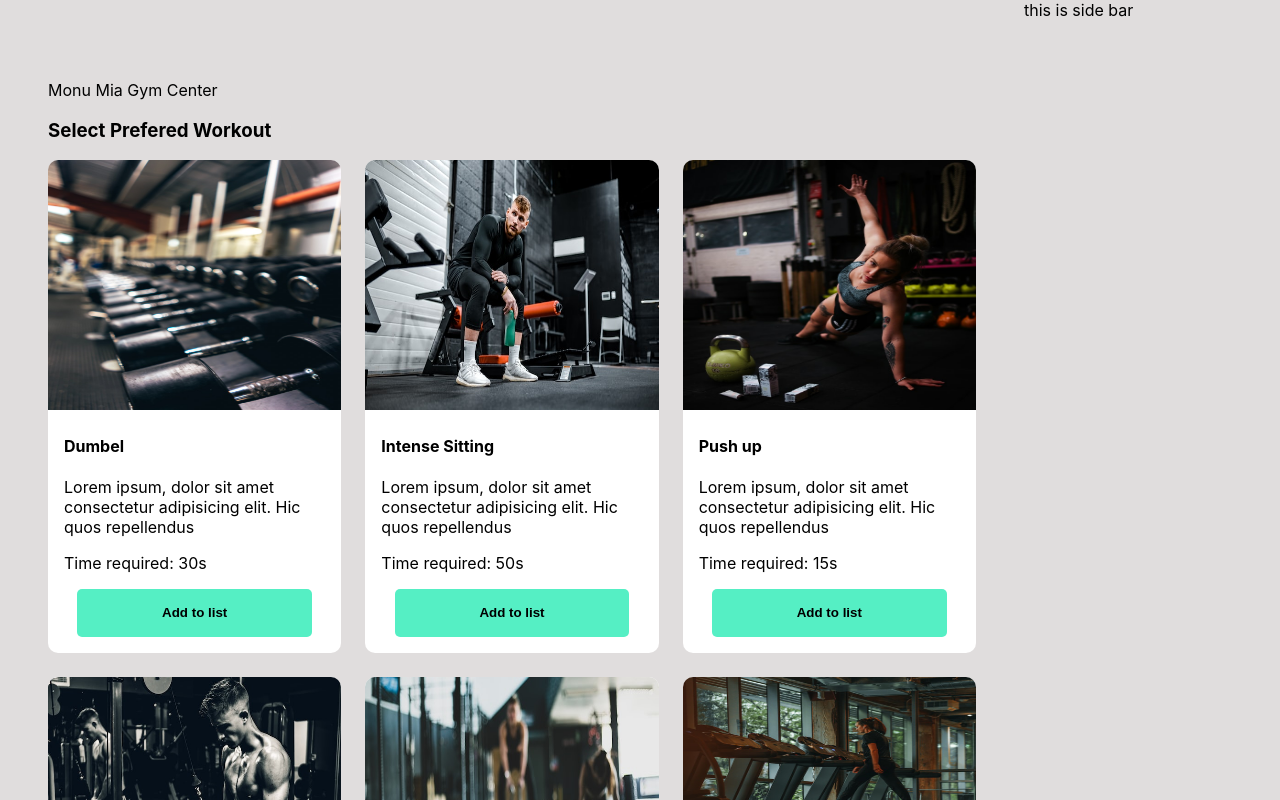
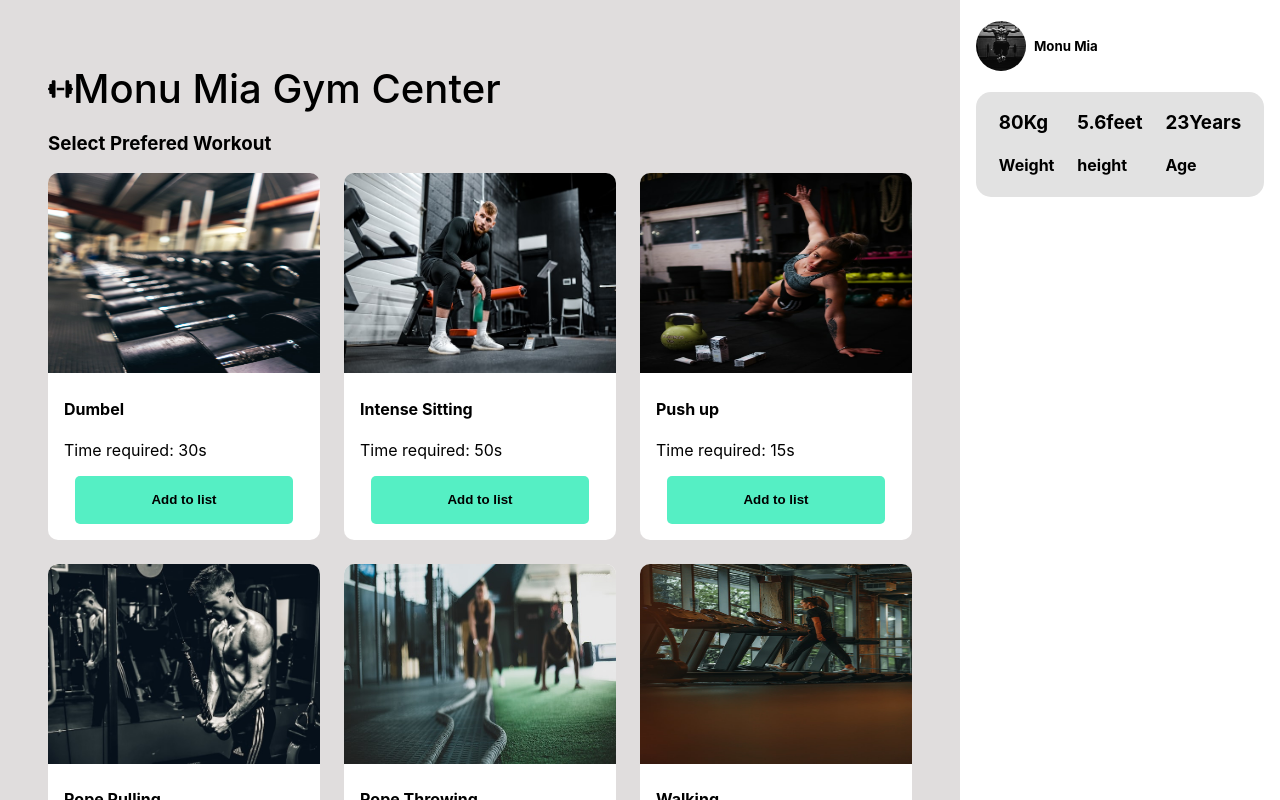
Before and after one commit to safwanbin2/monu-mia-gym-client, a React (Create React App) app: page / in a window 1280 px wide. Shown: the top 800 px of the page. Built offline with nearby package versions, Linux system fonts and the light colour scheme.

Commit message:
added side bar

```diff
--- a/package.json
+++ b/package.json
@@ -3,6 +3,9 @@
   "version": "0.1.0",
   "private": true,
   "dependencies": {
+    "@fortawesome/fontawesome-svg-core": "^6.2.0",
+    "@fortawesome/free-solid-svg-icons": "^6.2.0",
+    "@fortawesome/react-fontawesome": "^0.2.0",
     "@testing-library/jest-dom": "^5.16.5",
     "@testing-library/react": "^13.4.0",
     "@testing-library/user-event": "^13.5.0",
--- a/src/App.css
+++ b/src/App.css
@@ -4,7 +4,7 @@
 }
 .top{
   display: grid;
-  grid-template-columns: 4fr 1fr;
+  grid-template-columns: 3fr 1fr;
 }
 .App-logo {
   height: 40vmin;
--- a/src/components/Main/Main.css
+++ b/src/components/Main/Main.css
@@ -6,3 +6,13 @@ main{
     grid-template-columns: repeat(3, 1fr);
     grid-gap: 1.5rem;
 }
+.title{
+    font-size: 20px;
+    display: flex;
+    justify-content: first baseline;
+    align-items: center;
+}
+.title h1{
+    margin: 0;
+    font-weight: 500;
+}
--- a/src/components/Main/Main.js
+++ b/src/components/Main/Main.js
@@ -1,5 +1,7 @@
 import React, { useEffect, useState } from 'react';
 import SingleGym from '../SingleGym/SingleGym';
+import { FontAwesomeIcon } from '@fortawesome/react-fontawesome'
+import { faDumbbell } from '@fortawesome/free-solid-svg-icons'
 import './Main.css';
 
 const Main = () => {
@@ -12,7 +14,8 @@ const Main = () => {
     return (
         <main>
             <div className="title">
-                <p>Monu Mia Gym Center</p>
+                <FontAwesomeIcon icon={faDumbbell}></FontAwesomeIcon>
+                <h1>Monu Mia Gym Center</h1>
             </div>
             <h3>Select Prefered Workout</h3>
             <div className="gym-container">
--- a/src/components/SideBar/SideBar.css
+++ b/src/components/SideBar/SideBar.css
@@ -0,0 +1,22 @@
+.side-bar{
+    background-color: white;
+    padding: 1rem;
+}
+.user-info img{
+    width: 50px;
+    height: 50px;
+    border-radius: 50%;
+    margin-right: .5rem;
+}
+.user-info{
+    display: flex;
+    align-items: center;
+}
+.body-info{
+    display: flex;
+    justify-content: space-evenly;
+    background-color: rgb(226, 226, 226);
+    border-radius: 15px;
+    padding: 0;
+    margin: 1rem 0;
+}
--- a/src/components/SideBar/SideBar.js
+++ b/src/components/SideBar/SideBar.js
@@ -1,10 +1,28 @@
 import React from 'react';
 import './SideBar.css';
+import me from '../../me.jpg';
 
 const SideBar = () => {
     return (
         <div className='side-bar'>
-            this is side bar
+            <div className="user-info">
+                <img src={me} alt="" />
+                <h5>Monu Mia</h5>
+            </div>
+            <div className="body-info">
+                <div className="weight">
+                    <h3>80Kg</h3>
+                    <h4>Weight</h4>
+                </div>
+                <div className="height">
+                    <h3>5.6feet</h3>
+                    <h4>height</h4>
+                </div>
+                <div className="age">
+                    <h3>23Years</h3>
+                    <h4>Age</h4>
+                </div>
+            </div>
         </div>
     );
 };
--- a/src/components/SingleGym/SingleGym.css
+++ b/src/components/SingleGym/SingleGym.css
@@ -4,7 +4,7 @@
 }
 .gym img{
     width: 100%;
-    height: 250px;
+    height: 200px;
     border-radius: 10px 10px 0 0;
 }
 .gym-info{
--- a/src/components/SingleGym/SingleGym.js
+++ b/src/components/SingleGym/SingleGym.js
@@ -8,7 +8,6 @@ const SingleGym = ({ gym }) => {
             <img src={image} alt="" />
             <div className="gym-info">
                 <h4>{name}</h4>
-                <p>Lorem ipsum, dolor sit amet consectetur adipisicing elit. Hic quos repellendus </p>
                 <p>Time required: {duration}s</p>
             </div>
             <button className='btn-gym'>
```
Also changed, not shown: src/me.jpg (added), 1 other file (tests, documents, lock files or other folders).
